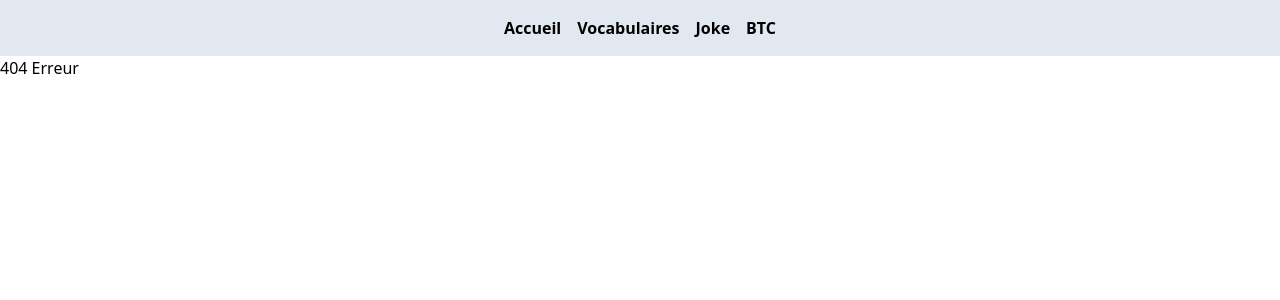
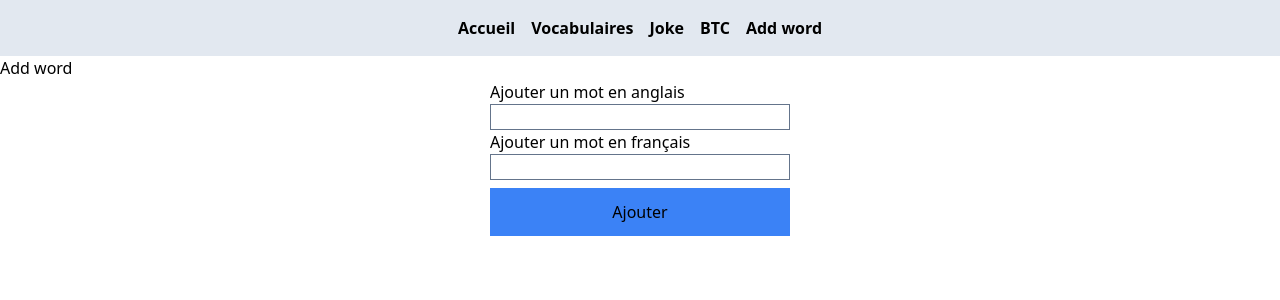
Before and after one commit to nobelAubry5/https---github.com-nobelAubry5-nextjs-start, a Next.js app: page /add in a window 1280 px wide. Before the commit this address had no page. Shown: the top 300 px of the page. Built offline with nearby package versions, Linux system fonts and the light colour scheme.

Commit message:
Manipulation -API

```diff
--- a/components/Navbar/Navbar.js
+++ b/components/Navbar/Navbar.js
@@ -16,6 +16,9 @@ export default function Navbar() {
       <Link href="/cours" className="font-bold mx-2">
         BTC
       </Link>
+      <Link href="/add" className="font-bold mx-2">
+        Add word
+      </Link>
     </nav>
   );
 }
--- /dev/null
+++ b/pages/add/index.js
@@ -0,0 +1,51 @@
+import { useRef } from "react";
+
+export default function index() {
+  const enWord = useRef();
+  const frWord = useRef();
+  const handleSubmit = (e) => {
+    e.preventDefault();
+    const newWord = {
+      en: enWord.current.value,
+      fr: frWord.current.value,
+    };
+    fetch("/api/vocapi", {
+      method: "POST",
+      body: JSON.stringify(newWord),
+      headers: {
+        "Content-Type": "application/json",
+      },
+    })
+      .then((response) => response.json())
+      .then((data) => {
+        console.log(data);
+      });
+    enWord.current.value = "";
+    frWord.current.value = "";
+  };
+  return (
+    <div className="">
+      <h1>Add word</h1>
+      <form
+        onSubmit={handleSubmit}
+        className="flex flex-col justify-between mx-auto max-w-[300px]"
+      >
+        <label htmlFor="addEn">Ajouter un mot en anglais</label>
+        <input
+          ref={enWord}
+          type="text"
+          id="addEn"
+          className="border border-slate-500"
+        />
+        <label htmlFor="addFr">Ajouter un mot en français</label>
+        <input
+          ref={frWord}
+          type="text"
+          id="addFr"
+          className="border border-slate-500"
+        />
+        <button className="bg-blue-500 py-3 px-2 mt-2">Ajouter</button>
+      </form>
+    </div>
+  );
+}
--- /dev/null
+++ b/pages/api/vocapi.js
@@ -0,0 +1,24 @@
+import fs from "fs";
+import path from "path";
+
+export default function handler(req, res) {
+  if (req.method === "GET") {
+    const filePath = path.join(process.cwd(), "data", "lists.json");
+    const fileData = fs.readFileSync(filePath);
+    const data = JSON.parse(fileData);
+    res.status(200).json(data);
+  } else if (req.method === "POST") {
+    const enWord = req.body.en;
+    const frWord = req.body.fr;
+    const newWord = {
+      en: enWord,
+      fr: frWord,
+    };
+    const filePath = path.join(process.cwd(), "data", "lists.json");
+    const fileData = fs.readFileSync(filePath);
+    const data = JSON.parse(fileData);
+    data.englishList[0].data.push(newWord);
+    fs.writeFileSync(filePath, JSON.stringify(data));
+    res.status(201).json("Succès");
+  }
+}
--- a/pages/index.js
+++ b/pages/index.js
@@ -1,16 +1,40 @@
 import Head from "next/head";
+import { useState, useEffect } from "react";
 // import { redirect } from "next/dist/server/api-utils";
 import { v4 as uuidv4 } from "uuid";
+
 export default function Home(props) {
-  console.log(props);
+  const [state, setState] = useState(false);
+  useEffect(() => {
+    newWord();
+  }, []);
+  const newWord = () => {
+    fetch("/api/vocapi")
+      .then((response) => response.json())
+      .then((data) => setState(data));
+  };
+  console.log(state);
+  let randomWord;
+  if (state) {
+    const array = state.englishList[0].data;
+    randomWord = array[Math.floor(Math.random() * array.length)].en;
+  }
+
   return (
     <>
       <Head>
         <meta name="viewport" content="width=device-width, initial-scale=1.0" />
         <title>Accueil</title>
       </Head>
-      <h1>Vocabulaire de base</h1>
-      <table className="mx-auto">
+      <h1>Mots au hasard</h1>
+      <button
+        className="bg-green-700 rounded-md text-white py-4 px-2"
+        onClick={newWord}
+      >
+        Get random words
+      </button>
+      <p>{randomWord}</p>
+      {/* <table className="mx-auto">
         <tbody>
           {props.array.map((el) => (
             <tr key={uuidv4()} className="border border-slate-800 text-center">
@@ -23,7 +47,7 @@ export default function Home(props) {
             </tr>
           ))}
         </tbody>
-      </table>
+      </table> */}
     </>
   );
 }
```
Also changed, not shown: data/lists.json (+25 -92 lines).
